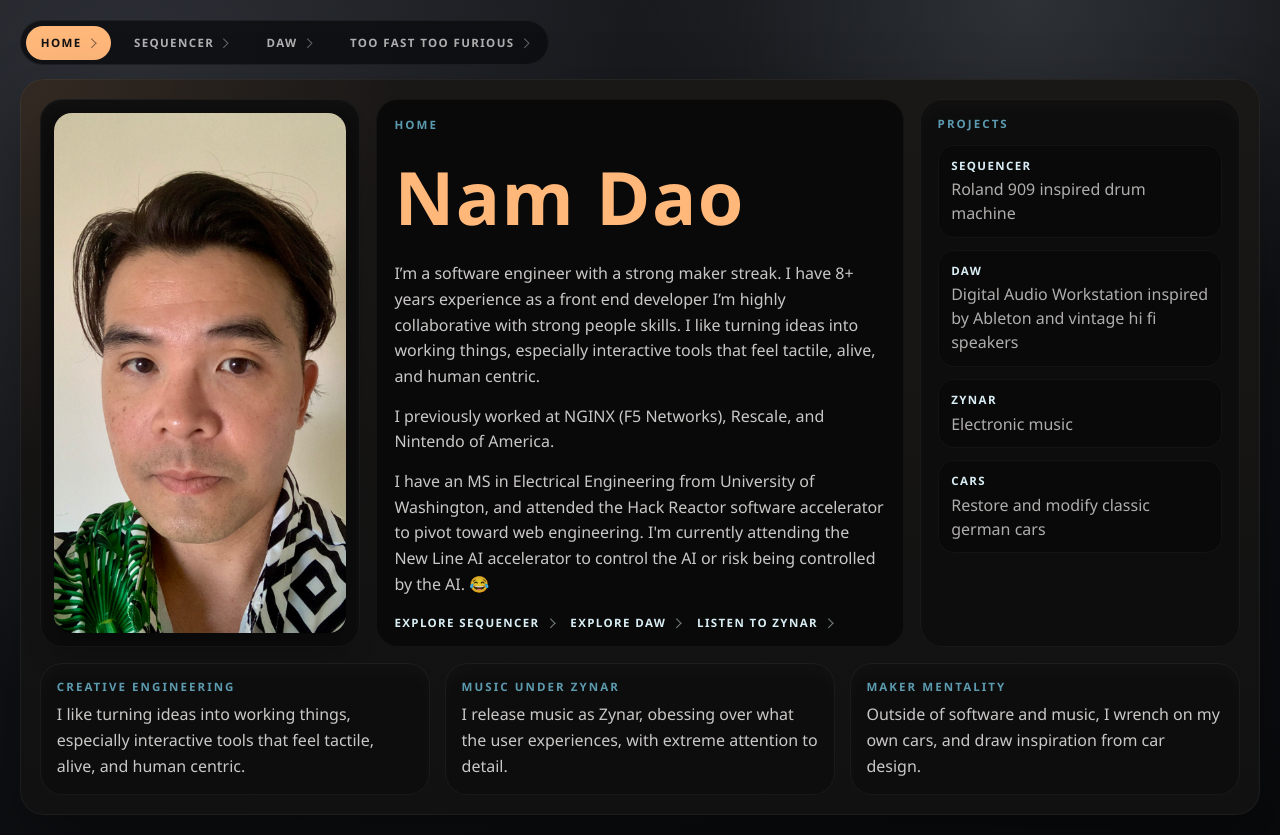
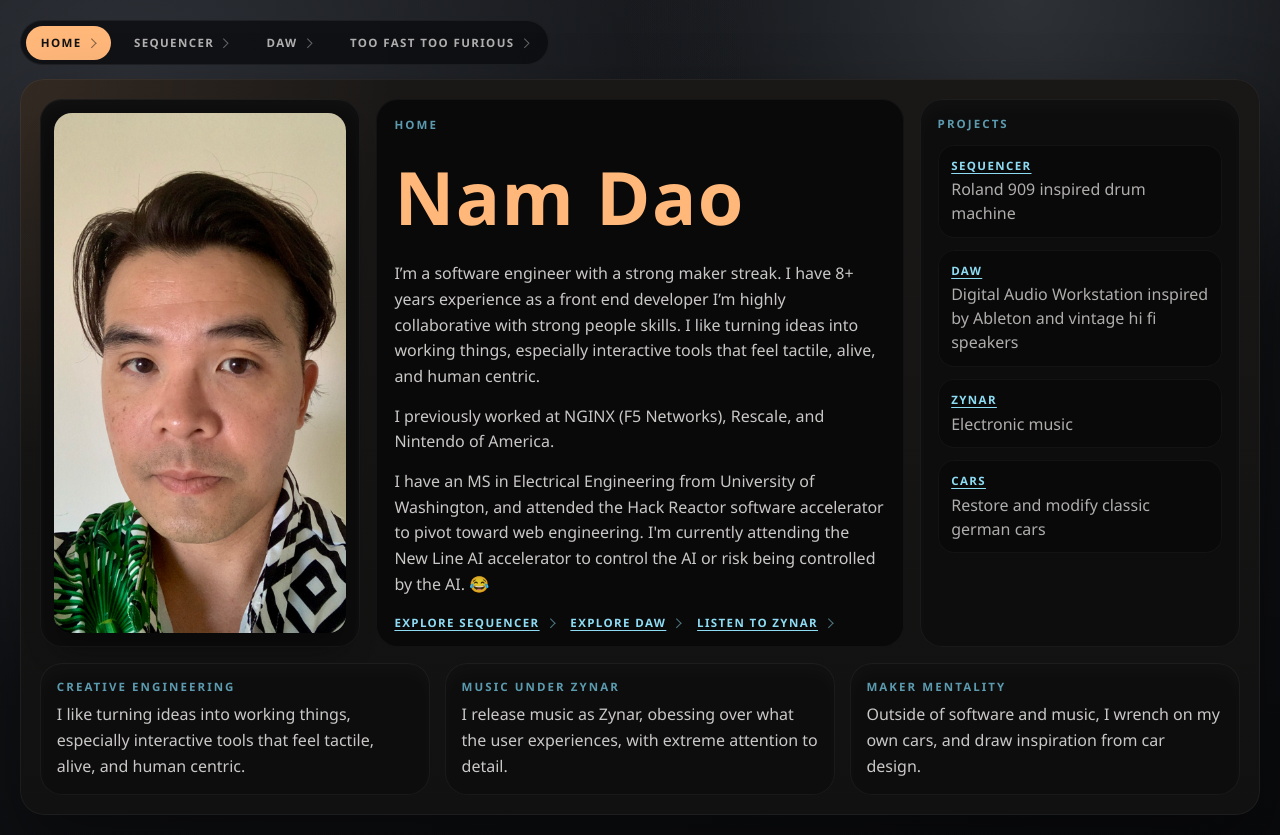
Before and after one commit to metzgerdev/Drum-Machine, a React app: page / in a window 1280 px wide. Built offline with nearby package versions, Linux system fonts and the light colour scheme.

Commit message:
Underline home links

```diff
--- a/src/Style/index.css
+++ b/src/Style/index.css
@@ -213,8 +213,10 @@ body {
   display: inline-flex;
   align-items: center;
   gap: 0.5rem;
-  text-decoration: none;
-  color: #d9edf4;
+  text-decoration-line: underline;
+  text-decoration-thickness: 1px;
+  text-underline-offset: 0.28em;
+  color: #8edcf3;
   text-transform: uppercase;
   letter-spacing: 0.12em;
   font-size: 0.72rem;
@@ -254,12 +256,14 @@ body {
   display: inline-flex;
   align-items: center;
   gap: 0.45rem;
-  color: #d9edf4;
+  color: #8edcf3;
   text-transform: uppercase;
   letter-spacing: 0.12em;
   font-size: 0.72rem;
   font-weight: 800;
-  text-decoration: none;
+  text-decoration-line: underline;
+  text-decoration-thickness: 1px;
+  text-underline-offset: 0.28em;
 }
 
 .home-project-name:hover,
```
Also changed, not shown: 1 other file (tests, documents, lock files or other folders).
